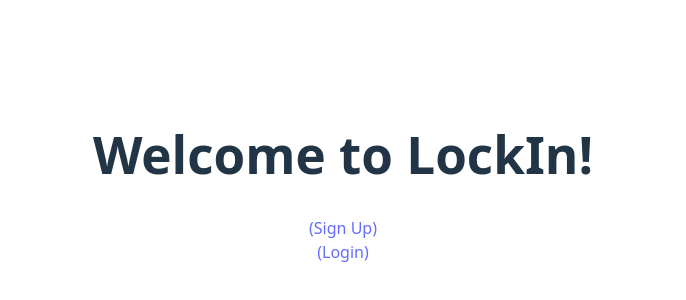
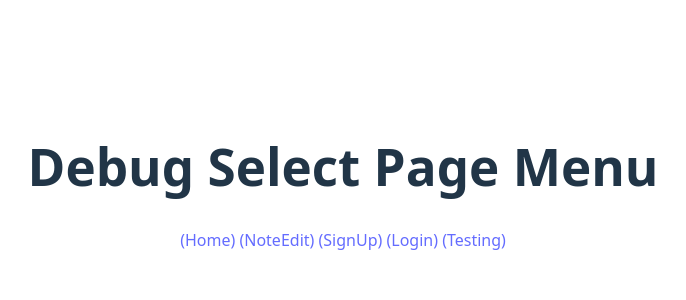
Before and after one commit to andreyg8479/Lock-In, a React app in the folder frontend/: page / in a window 1280 px wide. Shown: the part 222-522 px from the top of the page, without its empty margins (297-983 px from the left). Built offline with nearby package versions, Linux system fonts and the light colour scheme; no server answers; the HTML template or start-up script is replaced by a standard one.

Commit message:
Readded PagesList and access to what I worked on
why were they removed in the first place

```diff
--- a/frontend/src/App.tsx
+++ b/frontend/src/App.tsx
@@ -13,6 +13,22 @@ import SignUp from "./SignUp";
 
 //Debug lets you go to your page
 function PagesList() {
+	return (
+		<div>
+			<div>
+				<h1>Debug Select Page Menu</h1>
+				<Link to="/Home">(Home)</Link>
+				<Link to="/NoteEdit"> (NoteEdit)   </Link>
+				<Link to="/SignUp">(SignUp)</Link>
+				<Link to="/Login"> (Login)   </Link>
+				<Link to="/testing">(Testing)</Link>
+			</div>
+		</div>
+	);
+}
+
+
+function Home() {
 	return (
 		<div>
 			<h1>Welcome to LockIn!</h1>
@@ -43,9 +59,10 @@ function App() {
 	<Router>
 		<Routes>
 			<Route path="/" element={<PagesList />} />
+			<Route path="/Home" element={<Home />} />
 			<Route path="/SignUp" element={<SignUp />} />
 			<Route path="/Login" element={<Login />} />
-			<Route path="/noteEdit" element={<NoteEdit />} />
+			<Route path="/NoteEdit" element={<NoteEdit />} />
 			<Route path="/testing" element={<Testing />} />
 		</Routes>
 	</Router>
```
